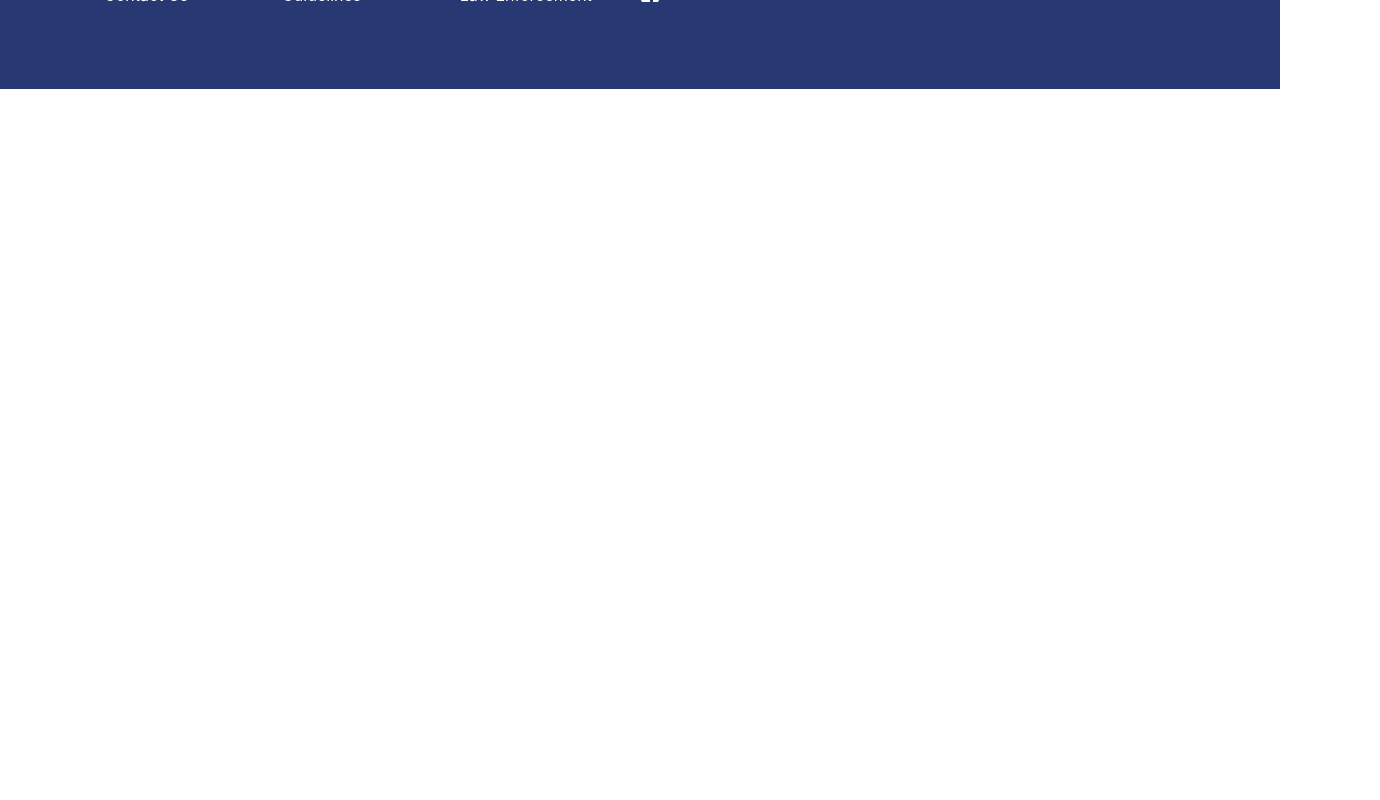
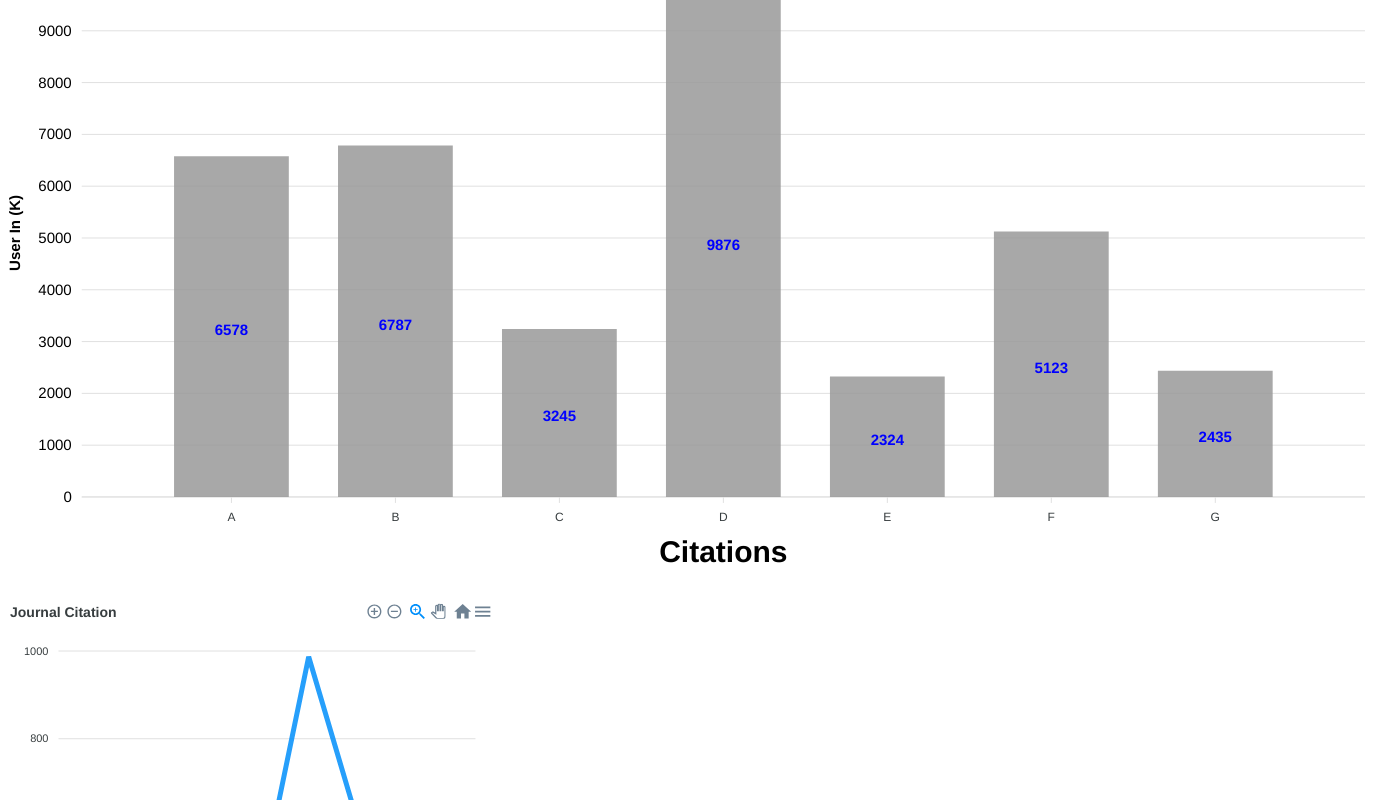
Before and after one commit to Gooner1886/systems-scet-portal, a React (Create React App) app: page / in a window 1280 px wide. Shown: the part 4028-4828 px from the top of the page, 1380 px wide, since content can reach past the window. Before the commit the page ends 4117 px from the top, so only its background shows below. Built offline with nearby package versions, Linux system fonts and the light colour scheme.

Commit message:
Graphs withput styling

```diff
--- a/package.json
+++ b/package.json
@@ -11,9 +11,11 @@
     "@testing-library/jest-dom": "^5.16.4",
     "@testing-library/react": "^13.3.0",
     "@testing-library/user-event": "^13.5.0",
+    "apexcharts": "^3.35.4",
     "axios": "^0.27.2",
     "node-sass": "^7.0.1",
     "react": "^18.2.0",
+    "react-apexcharts": "^1.4.0",
     "react-dom": "^18.2.0",
     "react-multi-carousel": "^2.8.2",
     "react-router-dom": "^6.3.0",
--- a/src/Pages/LandingPage.css
+++ b/src/Pages/LandingPage.css
@@ -37,3 +37,7 @@ h1 .head{
 .three{
     padding-left: 16rem;
 }
+.length{
+    display :grid;
+    grid-template-columns: 1fr 1fr 1fr;
+}
--- a/src/Pages/LandingPage.js
+++ b/src/Pages/LandingPage.js
@@ -10,6 +10,9 @@ import lady from "../Assets/lady.jpg";
 import ImageCard from "../components/views/ImageCard/ImageCard";
 
 import "./LandingPage.css";
+import BarChart from "../components/views/Chart/BarChart";
+import LineChart from "../components/views/Chart/LineChart";
+import { Container } from "@mui/material";
 
 const LandingPage = () => {
   return (
@@ -115,7 +118,25 @@ const LandingPage = () => {
           <div style={{padding:'5rem'}}><ImageCard /> </div>
         </div>
       </div>
-
+      <BarChart />
+      {/* <Container maxWidth="xl">
+        <Grid container spacing={5} columns={12}>
+          <Grid item xs={6} sm={1}>
+            <LineChart />
+          </Grid>
+          <Grid item xs={6} sm={1}>
+            <LineChart />
+          </Grid>
+          <Grid item xs={6} sm={1}>
+            <LineChart />
+          </Grid>
+        </Grid>
+      </Container> */}
+      <div className="lgraph">
+        <div><LineChart /></div>
+        <div><LineChart /></div>
+        <div><LineChart /></div>
+      </div>
       {/* <div className="BotFoot"> */}
       <div>
         <Footer />
--- /dev/null
+++ b/src/components/views/Chart/BarChart.js
@@ -0,0 +1,85 @@
+import React from "react";
+import Chart from "react-apexcharts";
+
+function BarChart() {
+  return (
+    <React.Fragment>
+      <div className="container-fluid mb-5">
+        <h3 className="text-center mt-3 mb-3">Total Citations</h3>
+
+        <Chart
+          type="bar"
+          width={1380}
+          height={700}
+          series={[
+            {
+              name: "citations",
+              data: [6578, 6787, 3245, 9876, 2324, 5123, 2435],
+            },
+          ]}
+          options={{
+            title: {
+              text: "Total Citations by type",
+              style: { fontSize: 30 },
+            },
+
+            subtitle: {
+              text: "Citations sice 2017",
+              style: { fontSize: 18 },
+            },
+
+            colors: ["violet"],
+            theme: { mode: "light" },
+
+            xaxis: {
+              tickPlacement: "on",
+              categories: [
+                "A",
+                "B",
+                "C",
+                "D",
+                "E",
+                "F",
+                "G",
+              ],
+              title: {
+                text: "Citations",
+                style: { color: "black", fontSize: 30 },
+              },
+            },
+
+            yaxis: {
+              labels: {
+                formatter: (val) => {
+                  return `${val}`;
+                },
+                style: { fontSize: "15", colors: ["black"] },
+              },
+              title: {
+                text: "User In (K)",
+                style: { color: "black", fontSize: 15 },
+              },
+            },
+
+            legend: {
+              show: true,
+              position: "right",
+            },
+
+            dataLabels: {
+              formatter: (val) => {
+                return `${val}`;
+              },
+              style: {
+                colors: ["blue"],
+                fontSize: 15,
+              },
+            },
+          }}
+        ></Chart>
+      </div>
+    </React.Fragment>
+  );
+}
+
+export default BarChart;
--- a/src/components/views/Chart/Chart.css
+++ /dev/null
@@ -1,4 +0,0 @@
-#d3chart{
-	width: 100vw;
-	height: 50vh;
-}
--- /dev/null
+++ b/src/components/views/Chart/LineChart.js
@@ -0,0 +1,43 @@
+import React,{useState} from 'react';
+import Chart from 'react-apexcharts';
+function LineChart()
+{
+    const[product, setProduct]= useState(
+        [
+            {
+                name:"Citations",
+                data:[234,45,67,987,345,456]
+            }
+        ]
+    );
+
+    const[option, setOption]= useState(
+        {
+            title:{ text:"Journal Citation"},
+            xaxis:{
+                title:{text:"Citation"},
+                categories:['2017','2018','2019','2020','2021','2022','Jul','Aug','Sep','Oct','Nov','Dec']
+            },
+            yaxis:{
+                title:{text:"Citation in K"}
+            }
+
+        }
+    );
+
+    return(<React.Fragment>
+        <div className='container-fluid mt-3 mb-3'>
+
+          <Chart type='line'
+          width={500}
+          height={550}
+          series={product}
+          options={option }
+          >
+          </Chart>
+
+        </div>
+    </React.Fragment>);
+}
+
+export default LineChart;
```
Also changed, not shown: src/components/views/Chart/Chart.js (deleted, +0 -99 lines), 1 other file (tests, documents, lock files or other folders).
